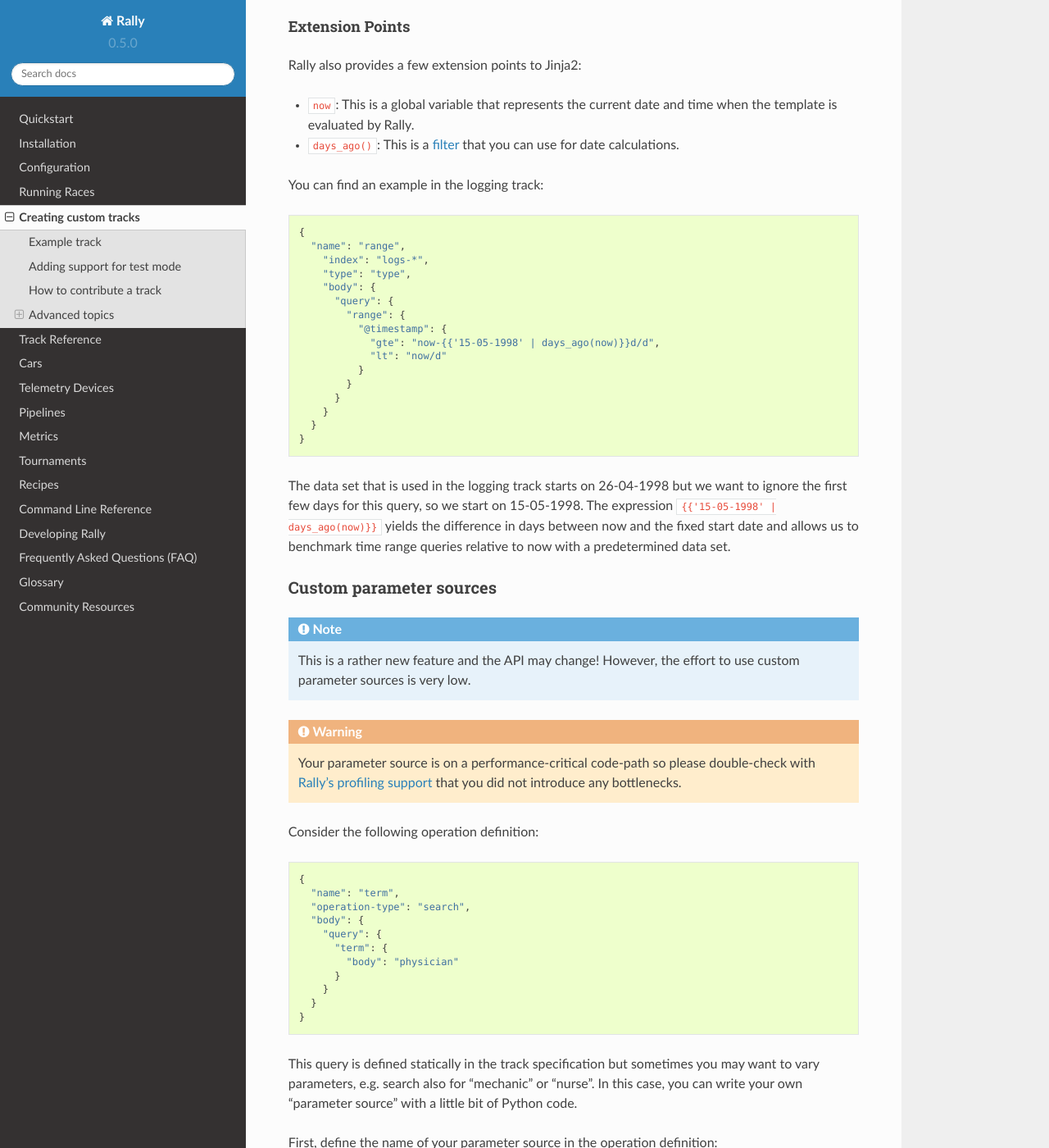
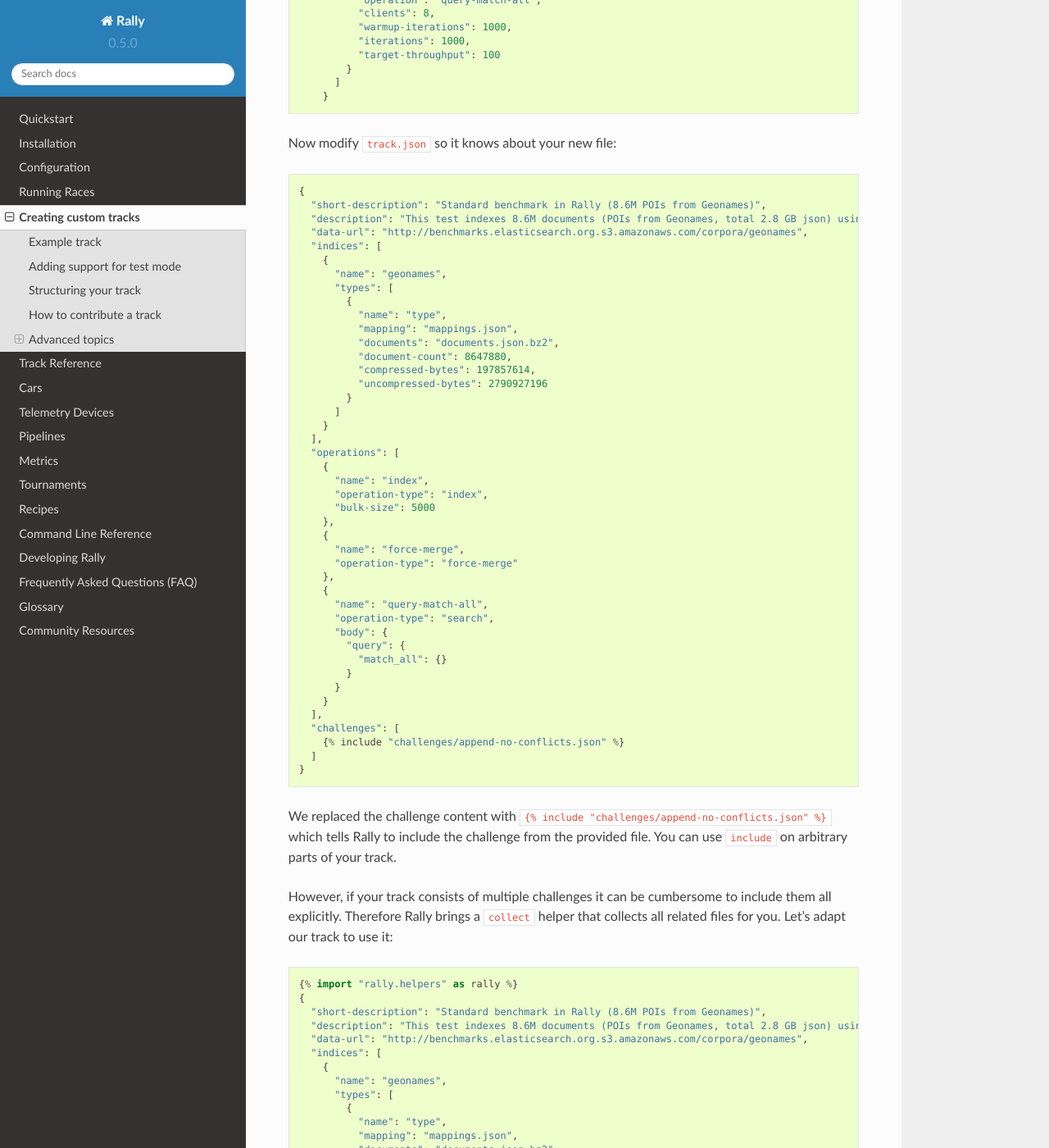
Before and after one commit to elastic/rally, a Sphinx documentation site: the page built from docs/adding_tracks.rst, in a window 1280 px wide and 1400 px high, scrolled down 4864 px. Shown: the whole window at 82% size. Built offline with Sphinx 7.4.7 and the Read the Docs theme 2.0.0, drawn with Linux system fonts in a browser that asks for light colours; some of the changed text lies outside the part shown.

Commit message:
Make track configuration more modular
With this commit we add a new `collect` helper macro to Rally's template
loader. We also document how to use it.

Closes #205

```diff
--- a/docs/adding_tracks.rst
+++ b/docs/adding_tracks.rst
@@ -183,6 +183,142 @@
 2. Compress it: ``bzip2 -9 -c documents-1k.json > documents-1k.json.bz2``
 
 You have to repeat these steps for all data files of your track.
+
+Structuring your track
+----------------------
+
+``track.json`` is just the entry point to a track but you can split your track as you see fit. Suppose you want to add more challenges to the track above but you want to keep them in a separate files. Let's start by storing our challenge in a separate file, e.g in ``challenges/append-only.json``. Create the directory and store the following in ``append-only.json``::
+
+    {
+          "name": "append-only",
+          "description": "",
+          "default": true,
+          "index-settings": {
+            "index.number_of_replicas": 0
+          },
+          "schedule": [
+            {
+              "operation": "index",
+              "warmup-time-period": 120,
+              "clients": 8
+            },
+            {
+              "operation": "force-merge",
+              "clients": 1
+            },
+            {
+              "operation": "query-match-all",
+              "clients": 8,
+              "warmup-iterations": 1000,
+              "iterations": 1000,
+              "target-throughput": 100
+            }
+          ]
+        }
+
+Now modify ``track.json`` so it knows about your new file::
+
+
+    {
+      "short-description": "Standard benchmark in Rally (8.6M POIs from Geonames)",
+      "description": "This test indexes 8.6M documents (POIs from Geonames, total 2.8 GB json) using 8 client threads and 5000 docs per bulk request against Elasticsearch",
+      "data-url": "http://benchmarks.elasticsearch.org.s3.amazonaws.com/corpora/geonames",
+      "indices": [
+        {
+          "name": "geonames",
+          "types": [
+            {
+              "name": "type",
+              "mapping": "mappings.json",
+              "documents": "documents.json.bz2",
+              "document-count": 8647880,
+              "compressed-bytes": 197857614,
+              "uncompressed-bytes": 2790927196
+            }
+          ]
+        }
+      ],
+      "operations": [
+        {
+          "name": "index",
+          "operation-type": "index",
+          "bulk-size": 5000
+        },
+        {
+          "name": "force-merge",
+          "operation-type": "force-merge"
+        },
+        {
+          "name": "query-match-all",
+          "operation-type": "search",
+          "body": {
+            "query": {
+              "match_all": {}
+            }
+          }
+        }
+      ],
+      "challenges": [
+        {% include "challenges/append-no-conflicts.json" %}
+      ]
+    }
+
+We replaced the challenge content with  ``{% include "challenges/append-no-conflicts.json" %}`` which tells Rally to include the challenge from the provided file. You can use ``include`` on arbitrary parts of your track.
+
+However, if your track consists of multiple challenges it can be cumbersome to include them all explicitly. Therefore Rally brings a ``collect`` helper that collects all related files for you. Let's adapt our track to use it::
+
+    {% import "rally.helpers" as rally %}
+    {
+      "short-description": "Standard benchmark in Rally (8.6M POIs from Geonames)",
+      "description": "This test indexes 8.6M documents (POIs from Geonames, total 2.8 GB json) using 8 client threads and 5000 docs per bulk request against Elasticsearch",
+      "data-url": "http://benchmarks.elasticsearch.org.s3.amazonaws.com/corpora/geonames",
+      "indices": [
+        {
+          "name": "geonames",
+          "types": [
+            {
+              "name": "type",
+              "mapping": "mappings.json",
+              "documents": "documents.json.bz2",
+              "document-count": 8647880,
+              "compressed-bytes": 197857614,
+              "uncompressed-bytes": 2790927196
+            }
+          ]
+        }
+      ],
+      "operations": [
+        {
+          "name": "index",
+          "operation-type": "index",
+          "bulk-size": 5000
+        },
+        {
+          "name": "force-merge",
+          "operation-type": "force-merge"
+        },
+        {
+          "name": "query-match-all",
+          "operation-type": "search",
+          "body": {
+            "query": {
+              "match_all": {}
+            }
+          }
+        }
+      ],
+      "challenges": [
+        {{ rally.collect(parts="challenges/*.json") }}
+      ]
+    }
+
+We changed two things here. First, we imported helper functions from Rally by adding ``{% import "rally.helpers" as rally %}`` in line 1. Second, we used Rally's ``collect`` helper to find and include all JSON files in the "challenges" subdirectory with the statement ``{{ rally.collect(parts="challenges/*.json") }}``. When you add new challenges in this directory, Rally will automatically pick them up.
+
+.. note::
+
+    If you want to check the final result, please check Rally's log file. Rally will print the full rendered track there after it has loaded it successfully.
+
+You've now mastered the basics of track development for Rally. It's time to pat yourself on the back before you dive into the advanced topics!
 
 How to contribute a track
 -------------------------
--- a/setup.py
+++ b/setup.py
@@ -25,7 +25,7 @@
     "py-cpuinfo==0.2.3",
     "tabulate==0.7.5",
     "jsonschema==2.5.1",
-    "Jinja2==2.8",
+    "Jinja2==2.9.5",
     # remote messaging
     "thespian==3.6.1",
     # recommended library for thespian to identify actors more easily with `ps`
```
Also changed, not shown: 2 other files.
